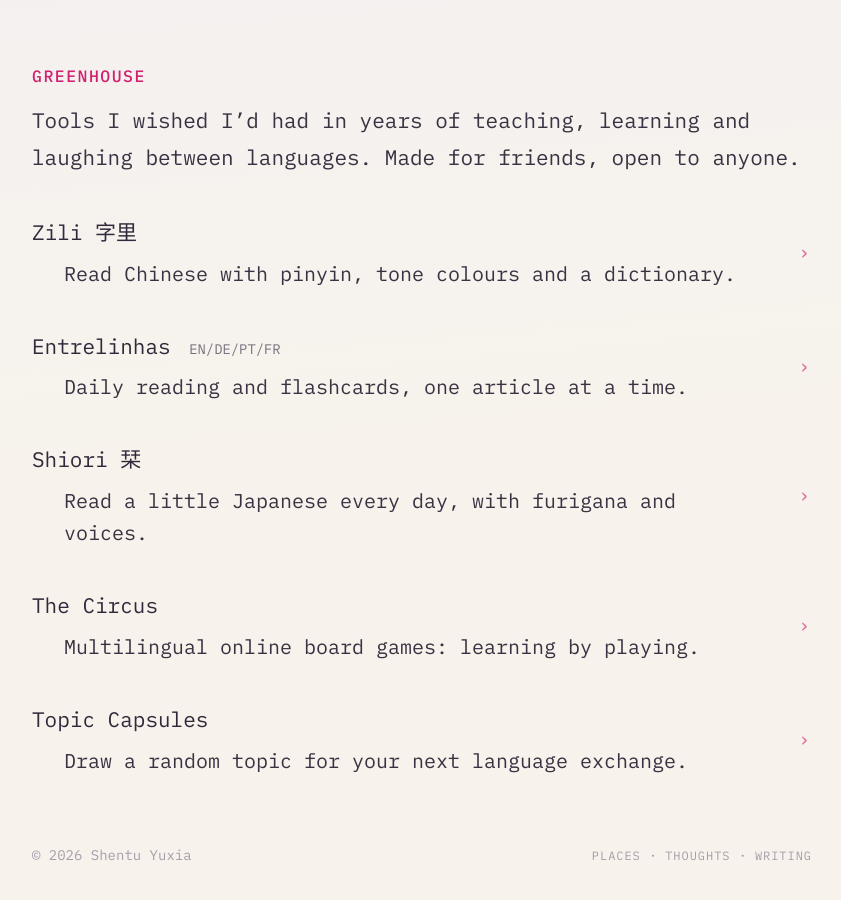
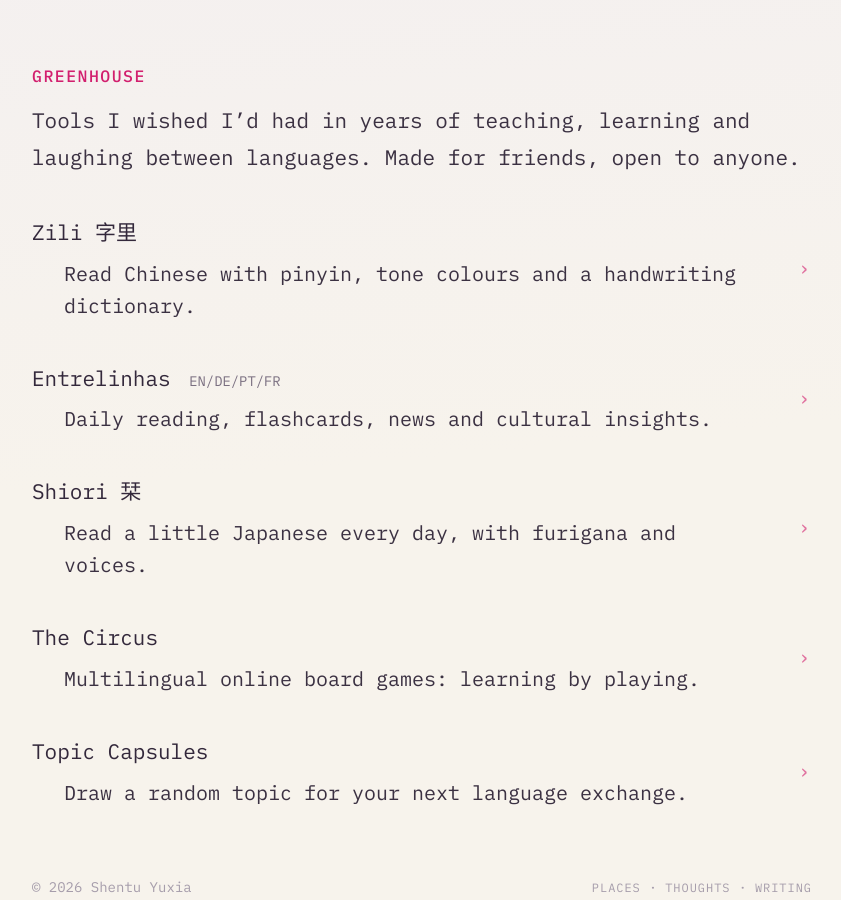
Before and after one commit to Shentuyuxia/lingersummer, a Jekyll site: the page built from index.html, in a window 1280 px wide and 900 px high, scrolled down 1092 px. Shown: the whole window, without its empty margins (218-1059 px from the left). Built offline with Jekyll 4.4.1, drawn with Linux system fonts in a browser that asks for light colours.

Commit message:
New descriptions for Zili and Entrelinhas
Co-Authored-By: Claude Opus 5.5 <noreply@anthropic.com>
Claude-Session: https://claude.ai/code/session_015WS6KrdzTWWzbZ5CE5hxyi

```diff
--- a/index.html
+++ b/index.html
@@ -357,8 +357,8 @@ layout: null
     <h2>Greenhouse</h2>
     <p class="ghintro">Tools I wished I’d had in years of teaching, learning and laughing between languages. Made for friends, open to anyone.</p>
     <ul class="proj two">
-      <li><a class="row" href="https://shentuyuxia.github.io/Zili/"><span class="txt"><b>Zili <span class="zh" lang="zh">字里</span></b><span class="d">Read Chinese with pinyin, tone colours and a dictionary.</span></span><span class="go">›</span></a></li>
-      <li><a class="row" href="https://shentuyuxia.github.io/entrelinhas/"><span class="txt"><b>Entrelinhas <span class="langs">EN/DE/PT/FR</span></b><span class="d">Daily reading and flashcards, one article at a time.</span></span><span class="go">›</span></a></li>
+      <li><a class="row" href="https://shentuyuxia.github.io/Zili/"><span class="txt"><b>Zili <span class="zh" lang="zh">字里</span></b><span class="d">Read Chinese with pinyin, tone colours and a handwriting dictionary.</span></span><span class="go">›</span></a></li>
+      <li><a class="row" href="https://shentuyuxia.github.io/entrelinhas/"><span class="txt"><b>Entrelinhas <span class="langs">EN/DE/PT/FR</span></b><span class="d">Daily reading, flashcards, news and cultural insights.</span></span><span class="go">›</span></a></li>
       <li><a class="row" href="https://shentuyuxia.github.io/shiori/"><span class="txt"><b>Shiori <span class="zh" lang="ja">栞</span></b><span class="d">Read a little Japanese every day, with furigana and voices.</span></span><span class="go">›</span></a></li>
       <li><a class="row" href="https://shentuyuxia.github.io/circus/"><span class="txt"><b>The Circus</b><span class="d">Multilingual online board games: learning by playing.</span></span><span class="go">›</span></a></li>
       <li><a class="row" href="https://shentuyuxia.github.io/Dialogs/"><span class="txt"><b>Topic Capsules</b><span class="d">Draw a random topic for your next language exchange.</span></span><span class="go">›</span></a></li>
```
